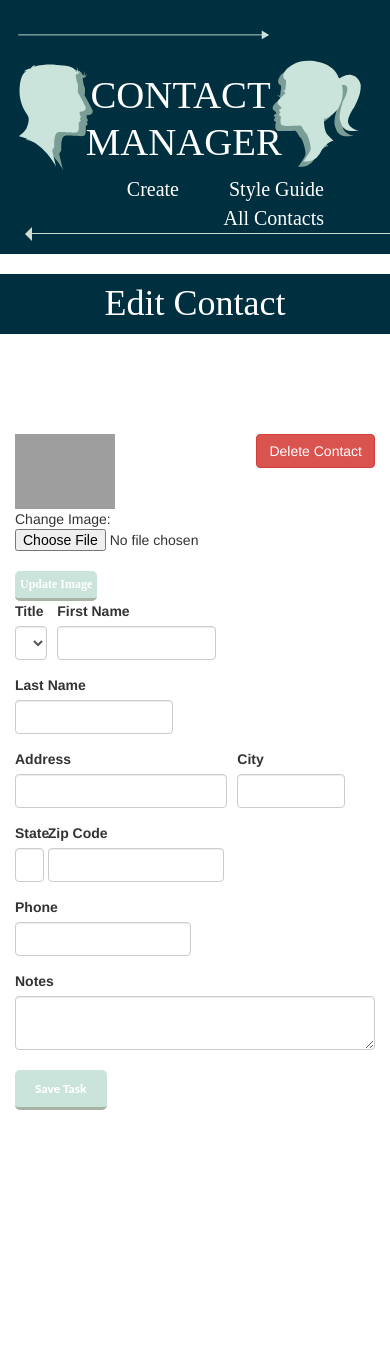
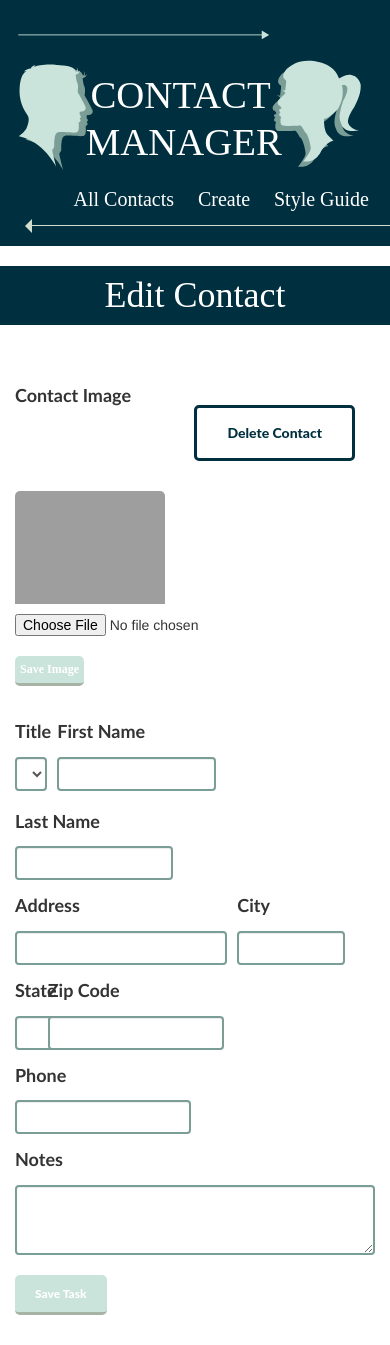
Before and after one commit to madisonwalls/ContactManagerApplication, a PHP site: page /edit.php?id= in a window 390 px wide. Before the commit the page ends 1110 px from the top, so only its background shows below. Run offline with PHP 8.4, Linux system fonts and the light colour scheme; data that the repository does not hold is empty; some libraries are stand-ins or nearby versions; some web fonts are replaced; grey boxes are pictures that could not be loaded.

```diff
--- a/css/style.css
+++ b/css/style.css
@@ -11,6 +11,11 @@
 @font-face {
     font-family: Lato-Hairline;
     src: url(../fonts/Lato-Hairline.ttf);
+}
+
+@font-face {
+    font-family: Lato-Bold;
+    src: url(../fonts/Lato-Bold.ttf);
 }
 
 body {
@@ -30,7 +35,6 @@ a:hover {
   display: inline-block;
   margin-right: 50px;
   font-size: 20px;
-  float: right;
   margin-top: 0px;
   padding-top: 0px;
   color: #ffffff;
@@ -38,10 +42,15 @@ a:hover {
 
 }
 
+.navbar li:hover {
+  color: #7A9D96;
+}
+
 
 .navbar {
   min-height: 0px;
   margin-bottom: 0px;
+  float: right;
 }
 
 .navbarline {
@@ -70,7 +79,7 @@ a:hover {
   padding: 10px;
   max-width: 500px;
   text-align: center;
-  margin-bottom: 100px;
+  margin-bottom: 60px;
 
 }
 
@@ -119,11 +128,12 @@ table td:first-child a {
 
 
 table td:nth-child(2) img {
-  width: 105px;
+  width: 115px;
   height: auto;
   border-radius: 50%;
   vertical-align: middle;
   position: relative;
+  border: solid 4px #DCAE1D;
 
 
 }
@@ -153,14 +163,14 @@ margin-left: 15px;
 
 .innerInfo td:nth-child(2) {
 font-family: Lato-thin;
-color: #A7B3A5;
+color: #0088a8;
 font-size: 20px;
 background-color: inherit;
 }
 
 .innerInfo td:nth-child(3) a {
 font-family: Lato-thin;
-color: #A7B3A5;
+color: #0088a8;
 font-size: 20px;
 background-color: inherit;
 
@@ -188,17 +198,20 @@ table {
   width: 9%;
   display: inline-block;
   margin-right: 6px;
+  vertical-align: top;
 }
 
 .firstname {
   width: 44%;
   display: inline-block;
   margin-right: 6px;
+  vertical-align: top;
 }
 
 .lastname {
   width: 44%;
   display: inline-block;
+  vertical-align: top;
 }
 
 .address {
@@ -247,6 +260,15 @@ table {
   margin-bottom: 40px;
 }
 
+
+.inputTitles  {
+
+  font-family: Lato-Bold;
+  font-size: 18px;
+  margin-bottom: 0px;
+
+
+}
 .paragraphs {
   font-family: Lato;
   font-size: 14px;
@@ -472,9 +494,9 @@ table {
   padding: 10px 50px 10px 8px;
   font-family: Lato;
   font-size: 16px;
-  border: 2px solid #353f55;
-  border-radius: 2px;
-  margin-top: 20px;
+  border: 2px solid #7A9D96;
+  border-radius: 4px;
+  margin-top: 5px;
 }
 
 .inputField:focus {
@@ -486,9 +508,9 @@ table {
   font-family: Lato;
   font-size: 16px;
   display: block;
-  border: 2px solid #353f55;
-  border-radius: 2px;
-  margin-top: 20px;
+  border: 2px solid #7A9D96;
+  border-radius: 4px;
+  margin-top: 5px;
   width: 100%;
   height: 100px;
   padding: 10px 8px;
@@ -503,9 +525,9 @@ table {
   font-family: Lato;
   font-size: 16px;
   display: block;
-  border: 2px solid #353f55;
-  border-radius: 2px;
-  margin-top: 20px;
+  border: 2px solid #7A9D96;
+  border-radius: 4px;
+  margin: 5px 0px;
 }
 
 .selectInput:focus {
@@ -516,3 +538,41 @@ table {
 .table>tbody+tbody {
   border-top: 0px;
 }
+
+.fileSelection {
+
+}
+
+.imageChange {
+
+  display: inline-block;
+  max-width: 200px;
+  padding: 10px 0px 10px 0px;
+  margin-bottom: 25px;
+  border-radius: 4px;
+}
+
+.imageChange img {
+  border-radius: 5px;
+  padding-bottom: 10px;
+}
+
+/*Media Queries*/
+
+@media screen and (max-width: 460px) {
+
+  .navbar li {
+    display: inline-block;
+    margin-right: 0px;
+    font-size: 20px;
+    margin-top: 0px;
+    padding-top: 10px;
+    padding-right: 20px;
+    color: #ffffff;
+    font-family: Lato-thin
+
+  }
+
+
+
+}
--- a/database.php
+++ b/database.php
@@ -1,9 +1,10 @@
 <?php
 
-  error_reporting(E_ALL);
+error_reporting(E_ALL);
 
-  if (!ini_get('display_errors')) {
-    ini_set('display_errors', '1');
-  }
+if (!ini_get('display_errors')) {
+ ini_set('display_errors', 1);
+}
 
-  $db = new PDO('mysql:host=localhost;dbname=app;charset=utf8mb4', 'root', 'root');
+$db = new PDO('mysql:host=localhost;dbname=app;charset=utf8mb4', 'root', 'root');
+$db->setAttribute(PDO::ATTR_ERRMODE, PDO::ERRMODE_EXCEPTION);
--- a/edit.php
+++ b/edit.php
@@ -23,25 +23,27 @@
   <div class="row">
     <div class="col-md-10 col-md-offset-1">
 
-<a href="/delete.php?id=<?= $contact['id']; ?>" class="btn btn-danger pull-right">Delete Contact</a>
+<a href="/delete.php?id=<?= $contact['id']; ?>" class="btn deleteButton pull-right">Delete Contact</a>
 
-<?php if ($contact['photo'] !== '') :  ?>
-<img src="uploads/<?= $contact['photo']; ?>" width="100px" height="auto">
-<?php endif; ?>
+<p class="inputTitles">Contact Image</p>
+<form action="upload.php" method="POST" enctype="multipart/form-data"  class="imageChange">
+  <?php if ($contact['photo'] !== '') :  ?>
+  <img src="uploads/<?= $contact['photo']; ?>" width="150px" height="auto">
+  <?php endif; ?>
+  <input type="hidden" name="id" id="contact_id" value="<?= $contact['id']; ?>" />
+    <input class="fileSelection" type="file" name="photo" id="photo"/>
+    <input class="smallButton imageSave" type="submit" value="Save Image" name="submit">
+</form>
 
-<form action="upload.php" method="POST" enctype="multipart/form-data">
-  <input type="hidden" name="id" id="contact_id" value="<?= $contact['id']; ?>" />
-    Change Image:
-    <input type="file" name="photo" id="photo"/>
-    <input class="smallButton" type="submit" value="Update Image" name="submit">
-</form>
+
 
 <form method="POST" action="/update.php">
   <input type="hidden" name="id" id="contact_id" value="<?= $contact['id']; ?>" />
 
+
   <div class="form-group title">
-    <label for="contact_title">Title</label>
-    <select name="title" id="contact_title" class="form-control">
+    <label for="contact_title"><p class="inputTitles">Title</p></label>
+    <select name="title" id="contact_title" class="form-control selectInput">
       <option value="Mr" <?= ($contact['title'] == 'Mr') ? ' selected' : '' ?>>Mr</option>
       <option value="Mrs"<?= ($contact['title'] == 'Mrs') ? ' selected' : '' ?>>Mrs</option>
       <option value="Miss"<?= ($contact['title'] == 'Miss') ? ' selected' : '' ?>>Miss</option>
@@ -52,43 +54,43 @@
   </div>
 
   <div class="form-group firstname">
-    <label for="contact_first">First Name</label>
-    <input class="form-control" type="text" name="first" id="contact_first" value="<?= $contact['first']; ?>" />
+    <label for="contact_first"><p class="inputTitles">First Name</p></label>
+    <input class="form-control inputField" type="text" name="first" id="contact_first" value="<?= $contact['first']; ?>" />
   </div>
 
   <div class="form-group lastname">
-    <label for="contact_last">Last Name</label>
-    <input class="form-control" type="text" name="last" id="contact_last" value="<?= $contact['last']; ?>" />
+    <label for="contact_last"><p class="inputTitles">Last Name</p></label>
+    <input class="form-control inputField" type="text" name="last" id="contact_last" value="<?= $contact['last']; ?>" />
   </div>
 
   <div class="form-group address">
-    <label for="contact_address">Address</label>
-    <input class="form-control" type="text" name="address" id="contact_address" value="<?= $contact['address']; ?>" />
+    <label for="contact_address"><p class="inputTitles">Address</p></label>
+    <input class="form-control inputField" type="text" name="address" id="contact_address" value="<?= $contact['address']; ?>" />
   </div>
 
   <div class="form-group city">
-    <label for="contact_city">City</label>
-    <input class="form-control" type="text" name="city" id="contact_city" value="<?= $contact['city']; ?>" />
+    <label for="contact_city"><p class="inputTitles">City</p></label>
+    <input class="form-control inputField" type="text" name="city" id="contact_city" value="<?= $contact['city']; ?>" />
   </div>
 
   <div class="form-group state">
-    <label for="contact_state">State</label>
-    <input class="form-control" type="text" name="state" id="contact_state" value="<?= $contact['state']; ?>" />
+    <label for="contact_state"><p class="inputTitles">State</p></label>
+    <input class="form-control inputField" type="text" name="state" id="contact_state" value="<?= $contact['state']; ?>" />
   </div>
 
   <div class="form-group zipcode">
-    <label for="zip">Zip Code</label>
-    <input class="form-control" type="text" name="zip" id="contact_zip" value="<?= $contact['zip']; ?>" />
+    <label for="zip"><p class="inputTitles">Zip Code</p></label>
+    <input class="form-control inputField" type="text" name="zip" id="contact_zip" value="<?= $contact['zip']; ?>" />
   </div>
 
   <div class="form-group phone">
-    <label for="phone">Phone</label>
-    <input class="form-control" type="text" name="phone" id="contact_phone" value="<?= $contact['phone']; ?>" />
+    <label for="phone"><p class="inputTitles">Phone</p></label>
+    <input class="form-control inputField" type="text" name="phone" id="contact_phone" value="<?= $contact['phone']; ?>" />
   </div>
 
   <div class="form-group notes">
-    <label for="notes">Notes</label>
-    <textarea class="form-control" type="textarea" name="notes" id="contact_notes" ><?= $contact['notes']; ?></textarea>
+    <label for="notes"><p class="inputTitles">Notes</p></label>
+    <textarea class="form-control textareaInput" type="textarea" name="notes" id="contact_notes" ><?= $contact['notes']; ?></textarea>
   </div>
 
 
--- a/header.php
+++ b/header.php
@@ -24,11 +24,11 @@
         <div class="col-md-12">
           <a href="index.php"><img src="img/icon.svg" width="350px" height="auto"></a>
         </div>
-        <div class="col-md-12 navbar">
+        <div class="col-xl-12 navbar">
           <ul>
+            <a href="index.php"><li>All Contacts</li></a>
+            <a href="step1.php"><li>Create</li></a>
             <a href="styleguide.php"><li>Style Guide</li></a>
-            <a href="new.php"><li>Create</li></a>
-            <a href="index.php"><li>All Contacts</li></a>
         </ul>
         </div>
         <div class="col-xs-11 col-xs-offset-1 navbarline"><span class="arrow-left"></div>
```
Also changed, not shown: create.php (+7 -7 lines), index.php (+7 -1 lines), new.php (+17 -8 lines), step1.php (added, +25 -0 lines), uploadNew.php (added, +63 -0 lines), img/index.jpeg (added), uploads/DSC_2627.jpg (added), uploads/DSC_2747.jpg (added), uploads/picIcon.png (added), 2 other files.
